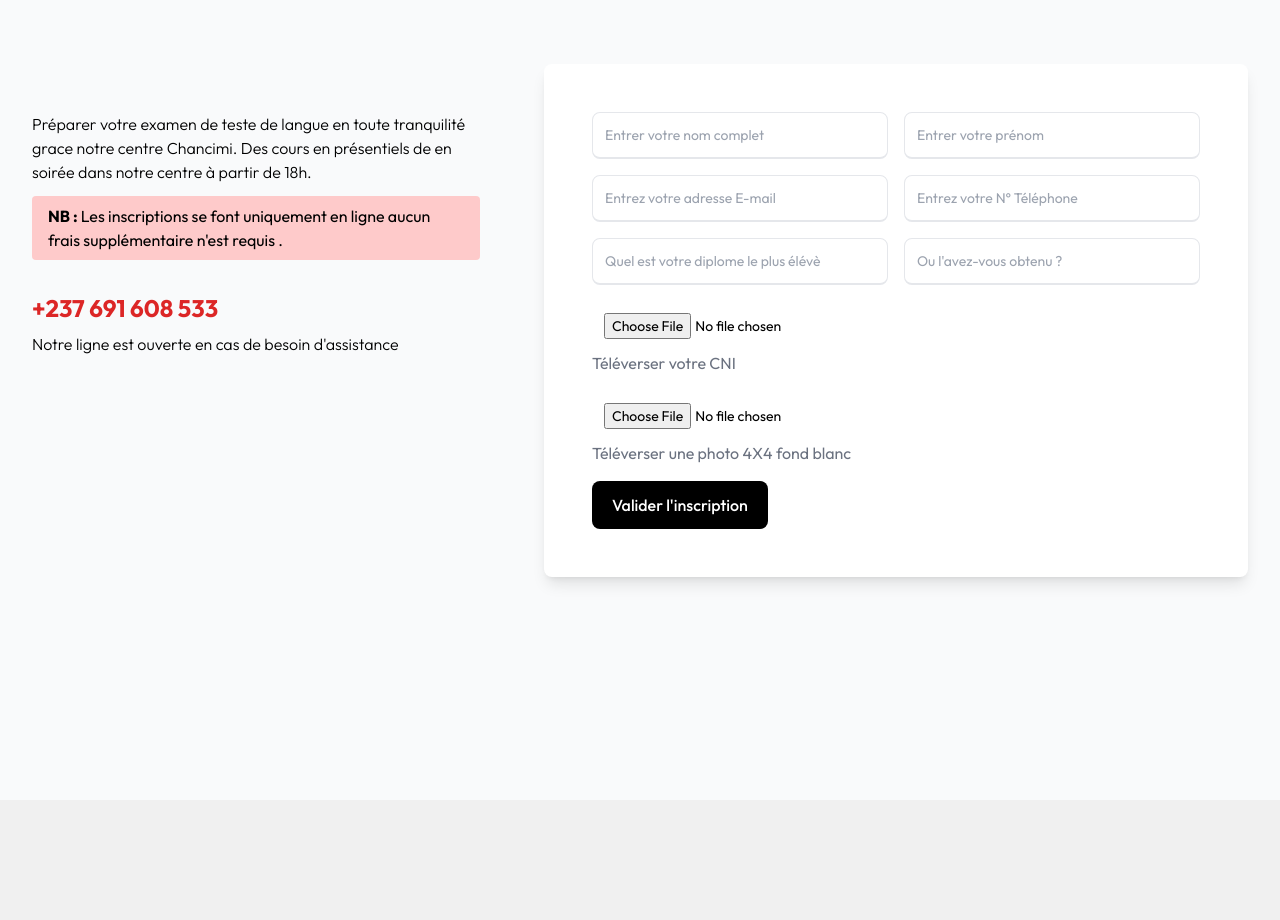
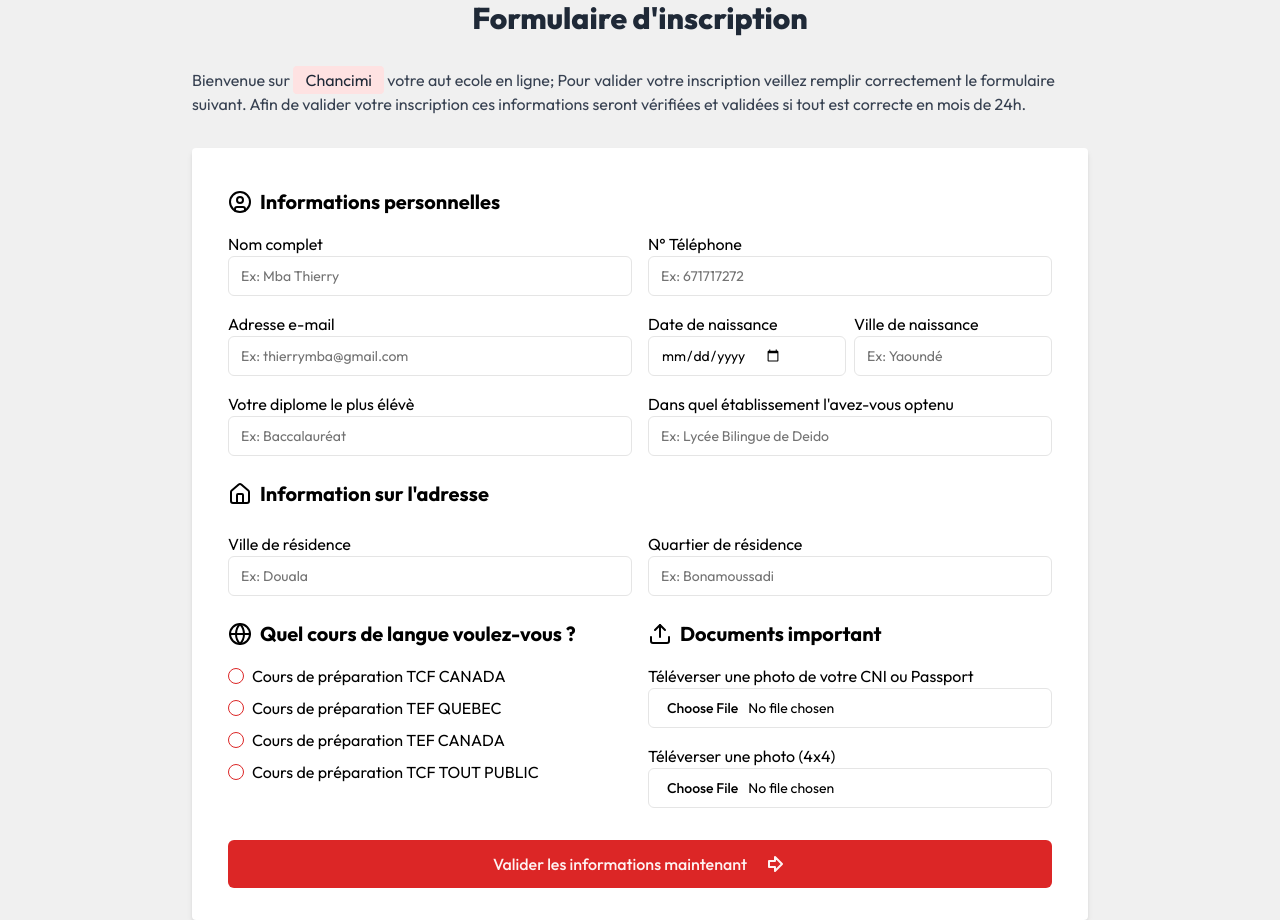
Before and after one commit to lionel-dev20/Chancimi, a Next.js app: page /tcfregister in a window 1280 px wide. Before the commit the page ends 800 px from the top, so only its background shows below. Built offline with nearby package versions, Linux system fonts and the light colour scheme.

Commit message:
mise à jour des formulaire tcf

```diff
--- a/app/register/_components/NewFormRegister.jsx
+++ b/app/register/_components/NewFormRegister.jsx
@@ -65,7 +65,7 @@ function NewFormRegister() {
     // Envoie les données à la Google Sheet
     axios
       .post(
-        "https://sheet.best/api/sheets/ce4087b5-137d-4560-b0c8-b2ff05415f99",
+        `https://sheet.best/api/sheets/ce4087b5-137d-4560-b0c8-b2ff05415f99/tabs/InscriptionPermis`,
         data
       )
       .then((response) => {
--- a/app/tcfregister/_components/Forms.jsx
+++ b/app/tcfregister/_components/Forms.jsx
@@ -1,256 +1,352 @@
 "use client";
 
-import React, { useState } from 'react';
-import { useRouter } from 'next/navigation';
-import { Checkbox } from "@/components/ui/checkbox"
-import Image from 'next/image';
+import React, { useState, useEffect } from "react";
+import axios from "axios";
+import { Input } from "@/components/ui/input";
+import { Button } from "@/components/ui/button";
+import { Home, UserCircle, Globe, Upload, ArrowBigRightIcon, Loader2 } from "lucide-react";
+import { RadioGroup, RadioGroupItem } from "@/components/ui/radio-group";
+import { Card, CardContent, CardHeader, CardTitle } from "@/components/ui/card"
 
 
-function Forms() {
-  const [result, setResult] = useState();
-  const router = useRouter(); // Utilisation de useRouter pour la redirection
+// Configuration Cloudinary
+const cloudinaryUpload = async (file) => {
+    const formData = new FormData();
+    formData.append("file", file);
+    formData.append("upload_preset", "i90ztenm"); // Ton preset Cloudinary
 
-  const onSubmit = async (event) => {
-    event.preventDefault();
-    setResult("En cours d'envoi ....");
-    const formData = new FormData(event.target);
+    // Utilise ton vrai nom de cloud dans l'URL
+    const response = await axios.post(
+      `https://api.cloudinary.com/v1_1/dvatpjm6e/image/upload`,
+      formData
+    );
 
-    // Ajoutez le fichier téléversé
-    const fileInput = document.getElementById('fileInput');
-    if (fileInput.files.length > 0) {
-      formData.append('file', fileInput.files[0]);
-    }
+    return response.data.url; // Renvoie l'URL de l'image
+  };
 
-    formData.append("access_key", "e35a9112-a665-4aa5-ae21-4187ab0dd6b3");
+function NewFormRegister() {
+  const [name, setName] = useState("");
+  const [phone, setPhone] = useState("");
+  const [email, setEmail] = useState("");
+  const [dateborn, setDateborn] = useState("");
+  const [borncity, setBorncity] = useState("");
+  const [diplomeLevel,  setDiplomeLevel] = useState("");
+  const [schoolDiplome, setSchoolDiplome] = useState("");
+  const [citylive, SetCitylive] = useState("");
+  const [quaterlive, setQuaterlive] = useState("");
+  const [language, setLanguage] = useState("");
+  const [passportPhoto, setPassportPhoto] = useState(null);
+  const [nationalIdPhoto, setNationalIdPhoto] = useState(null);
 
-    const response = await fetch("https://api.web3forms.com/submit", {
-      method: "POST",
-      body: formData,
+  const handleSubmit = async (e) => {
+    e.preventDefault();
+    setIsLoading(true);
+
+
+    // Upload des fichiers sur Cloudinary
+    const uploadedPassportPhoto = passportPhoto ? await cloudinaryUpload(passportPhoto) : "";
+    const uploadedNationalIdPhoto = nationalIdPhoto ? await cloudinaryUpload(nationalIdPhoto) : "";
+
+    const data = {
+      Nom: name,
+      Telephone: phone,
+      Email: email,
+      Date_de_naissance: dateborn,
+      Ville_de_naissance: borncity,
+      Diplome: diplomeLevel,
+      Ecole_optention_du_diplome: schoolDiplome,
+      Ville_de_residence: citylive,
+      Quartier_de_residence: quaterlive,
+      Language: language,
+      Photo_Cni_ou_Passport: uploadedNationalIdPhoto,
+      Photo_4x4: uploadedPassportPhoto,
+    };
+
+    // Envoie les données à la Google Sheet
+    axios
+      .post(`https://sheet.best/api/sheets/ce4087b5-137d-4560-b0c8-b2ff05415f99/tabs/CoursTCF`, data)
+      .then((response) => {
+        console.log(response);
+        // Réinitialise les champs du formulaire
+        setName("");
+        setPhone("");
+        setEmail("");
+        setDateborn("");
+        setBorncity("");
+        setDiplomeLevel("");
+        setSchoolDiplome("");
+        SetCitylive("");
+        setQuaterlive("");
+        setLanguage("");
+        setNationalIdPhoto(null);
+        setPassportPhoto(null);
       });
-
-    const data = await response.json();
-
-    if (data.success) {
-      setResult("Formulaire soumis avec succes !");
-      event.target.reset();
-
-      // Attendre 2 à 3 secondes avant la redirection
-      setTimeout(() => {
-        router.push('/accueil'); // Redirige vers le lien désiré
-      }, 2000); // 2000 millisecondes = 2 secondes
-    } else {
-      console.log("Error", data);
-      setResult(data.message);
-    }
+      setIsLoading(false);
+      setShowPopup(true);
   };
 
 
-  return (
-    <div>
-      <section className="bg-gray-50 ">
-        <div className="mx-auto max-w-screen-xl h-screen px-4 py-16 sm:px-6 lg:px-8">
-          <div className="grid grid-cols-1 gap-x-16 gap-y-8 lg:grid-cols-5">
-            <div className="lg:col-span-2 lg:py-12">
-              <p className="max-w-xl text-[16px] font-light">
-                Préparer votre examen de teste de langue en toute tranquilité grace notre centre Chancimi.
-                Des cours en présentiels de en soirée dans notre centre à partir de 18h.
-              </p>
-              <p className='mt-3 bg-red-200 px-4 py-2 rounded-[4px]'><span className='font-bold'>NB : </span> Les inscriptions se font uniquement en ligne aucun frais supplémentaire n&apos;est requis . </p>
 
 
-              <div className="mt-8">
-                <a href="#" className="text-2xl font-bold text-primary">+237 691 608 533 </a>
+  const [isLoading, setIsLoading] = useState(false)
+  const [showPopup, setShowPopup] = useState(false)
+  const [countdown, setCountdown] = useState(3)
+  // Gestion du compte à rebours pour la redirection
+  useEffect(() => {
+    let timer
+    if (showPopup && countdown > 0) {
+      timer = setInterval(() => {
+        setCountdown((prevCountdown) => prevCountdown - 1)
+      }, 1000)
+    } else if (countdown === 0) {
+      clearInterval(timer)
+      window.location.href = '/accueil/paiement' // Redirection
+    }
+    return () => clearInterval(timer)
+  }, [showPopup, countdown])
 
-                <address className="mt-2 not-italic text-[16px] font-light">Notre ligne est ouverte en cas de besoin d&apos;assistance</address>
+  // Affichage du loader si en cours de soumission
+  if (isLoading) {
+    return (
+      <div className="flex flex-col items-center justify-center h-screen">
+        <Loader2 className="h-8 w-8 animate-spin" />
+        <p className="mt-4">Envoie de votre formulaire en cours veillez patienter quelques instants svp...</p>
       </div>
+    )
+  }
+
+  // Affichage du popup de redirection
+  if (showPopup) {
+    return (
+      <div className="flex flex-col items-center justify-center h-screen">
+        <Card className="w-[510px] p-10">
+          <CardHeader>
+            <CardTitle>Redirection en cours...</CardTitle>
+          </CardHeader>
+          <CardContent>
+            <p className="mt-8">Vous serez redirigé vers la page de paiement dans {countdown} secondes.</p>
+          </CardContent>
+        </Card>
       </div>
+    )
+  }
 
-            <div className="rounded-lg bg-white p-8 shadow-lg lg:col-span-3 lg:p-12">
-              <form onSubmit={onSubmit} className="space-y-4">
-                {/* <div>
-                  <label className="sr-only" htmlFor="Nom de l'entreprise">Nom de l&apos;entreprise</label>
-                  <input
-                    className="w-full rounded-lg border-gray-200 p-3 border border-b-2 text-sm"
-                    placeholder="Nom de l'entreprise"
+
+  return (
+    <div className="max-w-4xl mx-auto h-screen my-auto">
+      <div>
+        <h2 className="sm:text-3xl font-extrabold text-center text-gray-800">
+          Formulaire d&apos;inscription
+        </h2>
+        <p className="w-xl my-8 text-gray-700 sm:text-md block">
+          Bienvenue sur{" "}
+          <span className="px-3 py-1 rounded-sm bg-red-100 text-gray-800">
+            Chancimi
+          </span>{" "}
+          votre aut ecole en ligne; Pour valider votre inscription veillez
+          remplir correctement le formulaire suivant. Afin de valider votre
+          inscription ces informations seront vérifiées et validées si tout est
+          correcte en mois de 24h.
+        </p>
+      </div>
+      {/* form */}
+      <form
+        autoComplete="off"
+        onSubmit={handleSubmit}
+        className="bg-white shadow-md rounded px-4 pb-6 mb-2 sm:px-9 pt-6 sm:pb-8 sm:mb-4"
+      >
+        <div className="flex items-center space-x-2 my-4">
+          <UserCircle className="h-6 w-6" />
+          <h2 className="text-xl font-bold">Informations personnelles</h2>
+        </div>
+        <div className="grid grid-cols-2 gap-4">
+          <div>
+            <label>Nom complet</label>
+            <Input
+              onChange={(e) => setName(e.target.value)}
+              value={name}
               type="text"
-                    id="name"
-                    name="Nom de l'entreprise" // Ajout du name pour correspondre avec le backend
+              placeholder="Ex: Mba Thierry"
+              required
+              className=""
             />
-                </div> */}
-
-                <div className="grid grid-cols-1 gap-4 sm:grid-cols-2">
+          </div>
           <div>
-                    <label className="sr-only" htmlFor="text">Nom complet</label>
-                    <input
-                      className="w-full rounded-lg border-gray-200 border border-b-2 p-3 text-sm"
-                      placeholder="Entrer votre nom complet"
+            <label>N° Téléphone</label>
+            <Input
+              onChange={(e) => setPhone(e.target.value)}
+              value={phone}
+              type="phone"
+              placeholder="Ex: 671717272"
+              required
+              className=""
+            />
+          </div>
+          <div>
+            <label>Adresse e-mail</label>
+            <Input
+              onChange={(e) => setEmail(e.target.value)}
+              value={email}
               type="email"
-                      id="email"
-                      name="Nom complet" // Ajout du name pour correspondre avec le backend
+              placeholder="Ex: thierrymba@gmail.com"
+              required
+              className=""
             />
           </div>
 
+
+          <div className="grid sm:grid-cols-2 gap-2">
+            {/* date de naissance */}
           <div>
-                    <label className="sr-only" htmlFor="text">Prénoms</label>
-                    <input
-                      className="w-full rounded-lg border-gray-200 border border-b-2 p-3 text-sm"
-                      placeholder="Entrer votre prénom"
-                      type="tel"
-                      id="phone"
-                      name="Entrer votre prénom" // Ajout du name pour correspondre avec le backend
+            <label>Date de naissance</label>
+            <Input
+              onChange={(e) => setDateborn(e.target.value)}
+              value={dateborn}
+              type="date"
+              placeholder="enter your city"
+              required
+              className=""
+            />
+          </div>
+
+          {/* ville de naissance */}
+
+          <div>
+            <label>Ville de naissance</label>
+            <Input
+              onChange={(e) => setBorncity(e.target.value)}
+              value={borncity}
+              type="text"
+              placeholder="Ex: Yaoundé"
+              required
+              className=""
+            />
+          </div>
+
+          </div>
+
+          <div>
+            <label>Votre diplome le plus élévè</label>
+            <Input
+              onChange={(e) => setDiplomeLevel(e.target.value)}
+              value={diplomeLevel}
+              type="text"
+              placeholder="Ex: Baccalauréat"
+              required
+              className=""
+            />
+          </div>
+          <div>
+            <label>Dans quel établissement l&apos;avez-vous optenu</label>
+            <Input
+              onChange={(e) => setSchoolDiplome(e.target.value)}
+              value={schoolDiplome}
+              type="text"
+              placeholder="Ex: Lycée Bilingue de Deido"
+              required
+              className=""
             />
           </div>
         </div>
 
-                {/* <div className="grid grid-cols-1 gap-4 sm:grid-cols-2">
+        {/* information sur adresse */}
+
+        <div className="flex items-center space-x-2 my-6">
+          <Home className="h-6 w-6" />
+          <h2 className="text-xl font-bold">Information sur l&apos;adresse</h2>
+        </div>
+        <div className="grid grid-cols-2 gap-4">
           <div>
-                    <label className="sr-only" htmlFor="email">Email</label>
-                    <input
-                      className="w-full rounded-lg border-gray-200 border border-b-2 p-3 text-sm"
-                      placeholder="Entrer votre date de naissance"
-                      type="date"
-                      id="date"
-                      name="Entrer votredate de naissance" // Ajout du name pour correspondre avec le backend
+            <label>Ville de résidence</label>
+            <Input
+              onChange={(e) => SetCitylive(e.target.value)}
+              value={citylive}
+              type="text"
+              placeholder="Ex: Douala"
+              required
+              className=""
             />
           </div>
-
           <div>
-                    <label className="sr-only" htmlFor="text">Phone</label>
-                    <input
-                      className="w-full rounded-lg border-gray-200 p-3 border border-b-2 text-sm"
-                      placeholder="Entrer votre lieu de naissance"
+            <label>Quartier de résidence</label>
+            <Input
+              onChange={(e) => setQuaterlive(e.target.value)}
+              value={quaterlive}
               type="text"
-                      id="text"
-                      name="City born" // Ajout du name pour correspondre avec le backend
+              placeholder="Ex: Bonamoussadi"
+              required
+              className=""
             />
           </div>
         </div>
 
+        {/* Language and documents */}
+        <div className="grid grid-cols-2 gap-4 my-2">
           <div>
-                  <label className="sr-only" htmlFor="name">Name</label>
-                  <input
-                    className="w-full rounded-lg border-gray-200 border border-b-2 p-3 text-sm"
-                    placeholder="Entrer votre profesion"
-                    type="text"
-                    id="name"
-                    name="Profession" // Ajout du name pour correspondre avec le backend
-                  />
-                </div> */}
+            <div className="flex items-center space-x-2 my-4">
+              <Globe className="h-6 w-6" />
+              <h2 className="text-xl font-bold">
+                Quel cours de langue voulez-vous ?
+              </h2>
+            </div>
+            <RadioGroup name="language" value={language} // Valeur du groupe de radio
+              onValueChange={(value) => setLanguage(value)}>
+              <div className="flex items-center space-x-2">
+                <RadioGroupItem value="Cours de préparation TCF CANADA" id="tcfCanada" />
+                <label htmlFor="French">Cours de préparation TCF CANADA</label>
+              </div>
+              <div className="flex items-center space-x-2">
+                <RadioGroupItem value="Cours de préparation TCF QUEBEC" id="tcfquebec" />
+                <label>Cours de préparation TEF QUEBEC</label>
+              </div>
+              <div className="flex items-center space-x-2">
+                <RadioGroupItem value="Cours de préparation CANADA" id="tefCanada" />
+                <label>Cours de préparation TEF CANADA</label>
+              </div>
+              <div className="flex items-center space-x-2">
+                <RadioGroupItem value="Cours de préparation TCF TOUT PUBLIC" id="tcftoutpublic" />
+                <label>Cours de préparation TCF TOUT PUBLIC</label>
+              </div>
+            </RadioGroup>
+          </div>
 
 
-                <div className="grid grid-cols-1 gap-4 sm:grid-cols-2">
+          <div className="space-y-4">
+              <div className="flex items-center space-x-2 my-4">
+                <Upload className="h-6 w-6" />
+                <h2 className="text-xl font-bold">Documents important</h2>
+              </div>
+              <div className="space-y-4">
                 <div>
-                    <label className="sr-only" htmlFor="email">Email</label>
-                    <input
-                      className="w-full rounded-lg border-gray-200 border border-b-2 p-3 text-sm"
-                      placeholder="Entrez votre adresse E-mail"
-                      type="text"
-                      id="text"
-                      name="Entrez votre adresse E-mail" // Ajout du name pour correspondre avec le backend
+                  <label>Téléverser une photo de votre CNI ou Passport</label>
+                  <Input
+                    onChange={(e) => setNationalIdPhoto(e.target.files[0])}
+                    id="nationalIdPhoto"
+                    name="nationalIdPhoto"
+                    type="file"
+                    required
                   />
                 </div>
                 <div>
-                    <label className="sr-only" htmlFor="phone">N° Téléphone</label>
-                    <input
-                      className="w-full rounded-lg border-gray-200 border border-b-2 p-3 text-sm"
-                      placeholder="Entrez votre N° Téléphone"
-                      type="text"
-                      id="text"
-                      name="N° Téléphone" // Ajout du name pour correspondre avec le backend
+                  <label>Téléverser une photo (4x4)</label>
+                  <Input
+                    onChange={(e) => setPassportPhoto(e.target.files[0])}
+                    id="passportPhoto"
+                    name="passportPhoto"
+                    type="file"
+                    required
                   />
                 </div>
               </div>
-
-
-                <div className="grid grid-cols-1 gap-4 sm:grid-cols-2">
-                  <div>
-                    <label className="sr-only" htmlFor="text">Votre dernier diplome </label>
-                    <input
-                      className="w-full rounded-lg border-gray-200 border border-b-2 p-3 text-sm"
-                      placeholder="Quel est votre diplome le plus élévè "
-                      type="text"
-                      id="text"
-                      name="Diplome le plus élévè" // Ajout du name pour correspondre avec le backend
-                    />
-                  </div>
-                  <div>
-                    <label className="sr-only" htmlFor="phone">Ou l&apos;avez-vous obtenu ?</label>
-                    <input
-                      className="w-full rounded-lg border-gray-200 border border-b-2 p-3 text-sm"
-                      placeholder="Ou l'avez-vous obtenu ?"
-                      type="text"
-                      id="text"
-                      name="Ou avez-vous obtenu votre diplome ?" // Ajout du name pour correspondre avec le backend
-                    />
             </div>
         </div>
 
-{/*
-                <div className="grid grid-cols-1 gap-4 sm:grid-cols-2">
-                  <div>
-                    <label className="sr-only" htmlFor="email">Ville</label>
-                    <input
-                      className="w-full rounded-lg border-gray-200 border border-b-2 p-3 text-sm"
-                      placeholder="Entrer votre ville"
-                      type="text"
-                      id="text"
-                      name="Ville de résidence" // Ajout du name pour correspondre avec le backend
-                    />
-                  </div>
-                  <div>
-                    <label className="sr-only" htmlFor="phone">Quartier</label>
-                    <input
-                      className="w-full rounded-lg border-gray-200 border border-b-2 p-3 text-sm"
-                      placeholder="Entrer votre quartier"
-                      type="text"
-                      id="text"
-                      name="Quartier de résidence" // Ajout du name pour correspondre avec le backend
-                    />
-                  </div>
-                </div> */}
-
-
-                <input
-                  className="w-full rounded-lg border-gray-200 p-3 text-sm"
-                  placeholder="Téléverser une photo 4 x 4"
-                  type="file"
-                  id="fileInput"
-                  name="file" // Ajoutez le nom ici pour le backend
-                  required
-                />
-                <label htmlFor="fileInput" className="custom-file-label text-gray-500">
-                  Téléverser votre CNI
-                </label>
-
-                <input
-                  className="w-full rounded-lg border-gray-200 p-3 text-sm"
-                  placeholder="Téléverser une photo 4 x 4"
-                  type="file"
-                  id="fileInput"
-                  name="file" // Ajoutez le nom ici pour le backend
-                  required
-                />
-                <label htmlFor="fileInput" className="custom-file-label text-gray-500">
-                  Téléverser une photo 4X4 fond blanc
-                </label>
-
-
-                <div className="mt-4">
-                  <button
-                    type="submit"
-                    className="inline-block w-full rounded-lg bg-black px-5 py-3 font-medium text-white sm:w-auto"
-                  >
-                    Valider l&apos;inscription
-                  </button>
+        <div className="mt-8">
+        <Button type="submit" className="w-full sm:text-[1rem]">Valider les informations maintenant <ArrowBigRightIcon className="ml-4"/></Button>
         </div>
       </form>
-              {result && <p className="mt-4 text-center text-green-600">{result}</p>} {/* Affiche le message de succès */}
-            </div>
-          </div>
-        </div>
-      </section>
     </div>
   );
 }
 
-export default Forms;
+export default NewFormRegister;
--- a/middleware.ts
+++ b/middleware.ts
@@ -1,6 +1,6 @@
 import { clerkMiddleware, createRouteMatcher } from '@clerk/nextjs/server'
 
-const isPublicRoute = createRouteMatcher(['/sign-in(.*)', '/sign-up(.*)', '/', '/courses', '/course_preview(.*)', '/register', '/accueil', '/booking-car', '/accueil/paiement', '/accueil/pricing', '/entreprise', '/tcfregister', '/api/googleSheets', '/api/googleSheets/upload', '/api/bookLesson'])
+const isPublicRoute = createRouteMatcher(['/sign-in(.*)', '/sign-up(.*)', '/', '/courses', '/course_preview(.*)', '/register', '/accueil', '/booking-car', '/accueil/paiement', '/accueil/paiementtcf', '/accueil/pricing', '/entreprise', '/tcfregister', '/api/googleSheets', '/api/googleSheets/upload', '/api/bookLesson'])
 
 export default clerkMiddleware((auth, request) => {
   if (!isPublicRoute(request)) {
```
Also changed, not shown: app/accueil/_components/SliderCaroussel.jsx (+17 -1 lines), app/accueil/paiementtcf/page.jsx (added, +161 -0 lines), public/mobilecoursdelanguechancimi.png (added), 1 other file (tests, documents, lock files or other folders). Lines whose indentation alone changed are shown as unchanged.
